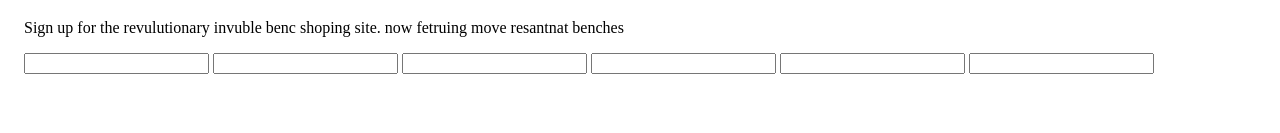
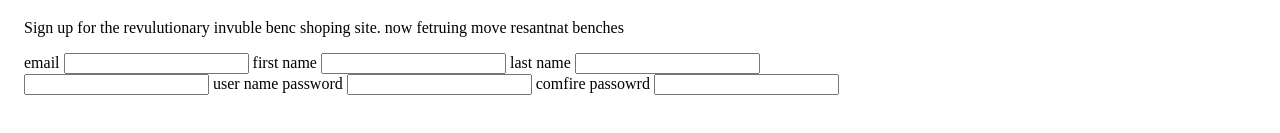
Before and after one commit to AGOODFROG/adim-borad-, a plain HTML site: page index.html in a window 1280 px wide. Shown: the part 69-202 px from the top of the page. Drawn offline with Linux system fonts and the light colour scheme.

Commit message:
set up form

```diff
--- a/index.html
+++ b/index.html
@@ -20,18 +20,23 @@
     </div>
 
         <form class = "form">
+            <div class = "input-box">
+                <label> email</label>
+                <input>
+                <label> first name</label>
+                <input>
+                <label> last name</label>
+                <input>
+            </div>
+            <div class = "input-box">
+                <input>
+                <label> user name</label>
+                <label>password</label>
+                <input>
+                <label>comfire passowrd</label>
 
-            <input>
-
-            <input>
-
-            <input>
-
-            <input>
-
-            <input>
-
-            <input>
+                <input>
+            </div>
 
 
         </form>
--- a/styles.css
+++ b/styles.css
@@ -1,5 +1,16 @@
 body{
     display: flex;
+}
+.form-info{
+    display: flex;
+    align-self: center;
+
+
+}
+
+form{
+    display: flex;
+    flex-direction: column;
 }
 h1{
     color:aquamarine;
```
